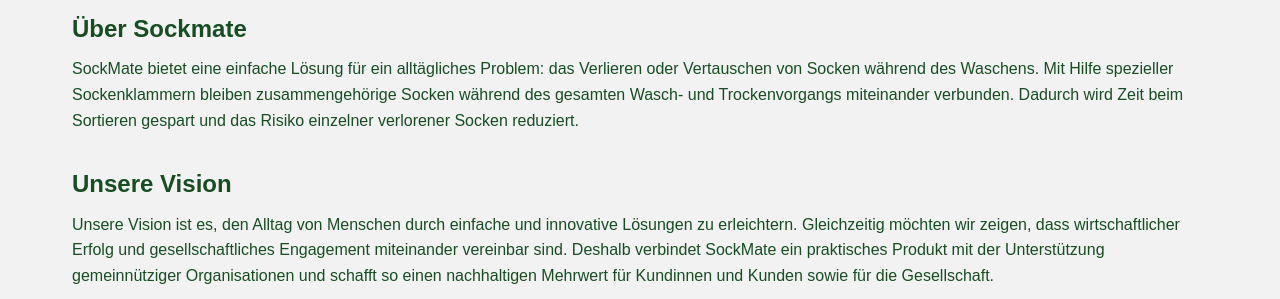
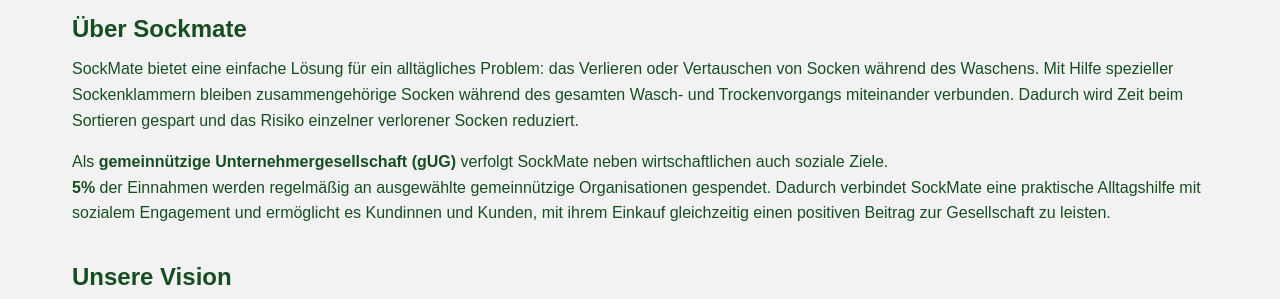
Before and after one commit to KleberSarah/Sockmate, a plain HTML site: page pages/about.html in a window 1280 px wide. Shown: the part 701-1000 px from the top of the page. Drawn offline with Linux system fonts and the light colour scheme.

Commit message:
added legal form

```diff
--- a/pages/about.html
+++ b/pages/about.html
@@ -70,6 +70,11 @@
                             SockMate bietet eine einfache Lösung für ein alltägliches Problem: das Verlieren oder Vertauschen von Socken während des Waschens. Mit Hilfe spezieller Sockenklammern bleiben zusammengehörige Socken während des gesamten Wasch- und Trockenvorgangs miteinander verbunden. Dadurch wird Zeit beim Sortieren gespart und das Risiko einzelner verlorener Socken reduziert.
                         </p>
 
+                        <p>
+                            Als <strong>gemeinnützige Unternehmergesellschaft (gUG)</strong> verfolgt SockMate neben wirtschaftlichen auch soziale Ziele. <br>
+                            <strong>5%</strong> der Einnahmen werden regelmäßig an ausgewählte gemeinnützige Organisationen gespendet. Dadurch verbindet SockMate eine praktische Alltagshilfe mit sozialem Engagement und ermöglicht es Kundinnen und Kunden, mit ihrem Einkauf gleichzeitig einen positiven Beitrag zur Gesellschaft zu leisten.
+                        </p>
+
                         <h3>Unsere Vision</h3>
 
                         <p>
```
Also changed, not shown: pages/impressum.html (+1 -1 lines).
